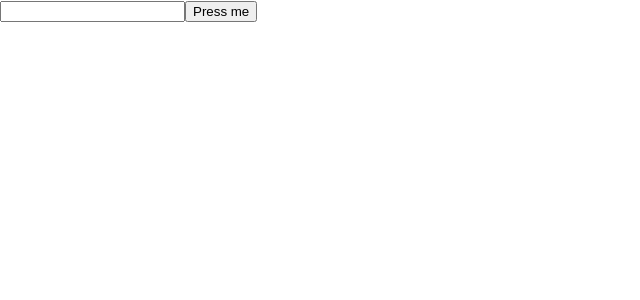
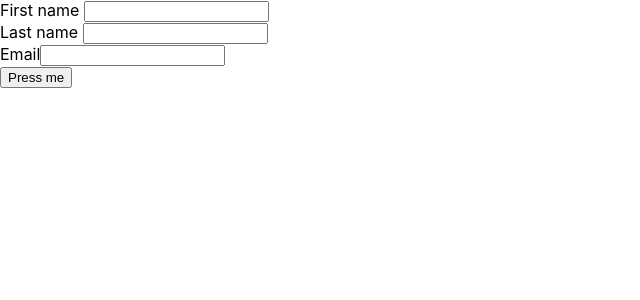
Before and after one commit to maxvanny2010/react, a React (Create React App) app in the folder myapp/: page / in a window 1280 px wide. Shown: the top 300 px of the page, without its empty margins (0-640 px from the left). Built offline with nearby package versions, Linux system fonts and the light colour scheme.

Commit message:
react MyFormMulti with full object field form and spread

```diff
--- a/myapp/src/App.js
+++ b/myapp/src/App.js
@@ -1,8 +1,8 @@
 import React from 'react';
-import MyFormPressButton from "./MyFormPressButton";
+import MyFormMulti from "./MyFormMulti";
 
 function App() {
-    return <MyFormPressButton/>;
+    return <MyFormMulti/>;
 }
 
 export default App;
--- /dev/null
+++ b/myapp/src/MyFormMulti.js
@@ -0,0 +1,35 @@
+import React, {useState} from 'react';
+
+function MyFormMulti() {
+    const [user, setUser] = useState({
+        firstName: '',
+        lastName: '',
+        email: ''
+    });
+// Save input box value to state when it has been changed
+    const inputChanged = (event) => {
+        setUser({
+            ...user, [event.target.name]: event.target.value
+        });
+    }
+    const handleSubmit = (event) => {
+        alert(`Hello ${user.firstName} ${user.lastName}`);
+        event.preventDefault();
+    }
+    return (
+        <form onSubmit={handleSubmit}>
+            <label>First name </label>
+            <input type="text" name="firstName" onChange={inputChanged}
+                   value={user.firstName}/><br/>
+            <label>Last name </label>
+            <input type="text" name="lastName" onChange={inputChanged}
+                   value={user.lastName}/><br/>
+            <label>Email</label>
+            <input type="email" name="email" onChange={inputChanged}
+                   value={user.email}/><br/>
+            <input type="submit" value="Press me"/>
+        </form>
+    );
+}
+
+export default MyFormMulti;
```
